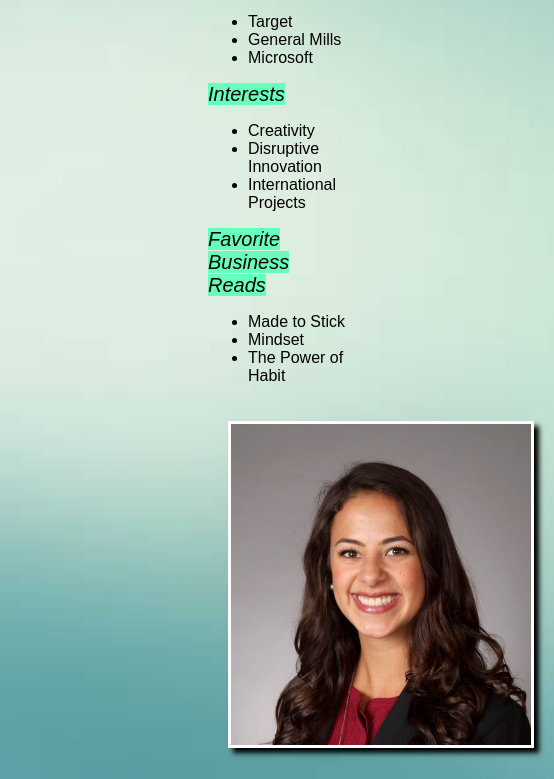
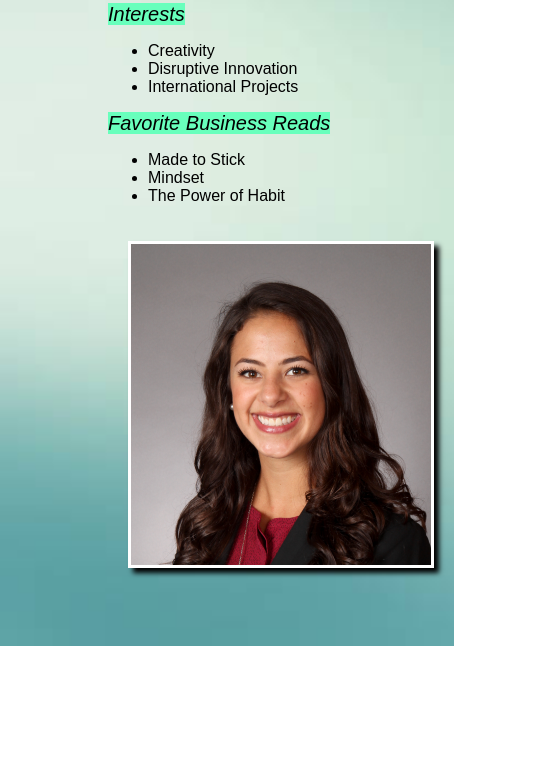
Before and after one commit to ingegroth/HW1, a plain HTML site: page aboutme.html in a window 390 px wide. Shown: the part 252-1031 px from the top of the page, 554 px wide, since content can reach past the window. After the commit the page ends 898 px from the top, so only its background shows below. Drawn offline with Linux system fonts and the light colour scheme.

Commit message:
Padding Change
Updated padding to make it mobile-friendly.

```diff
--- a/aboutme.css
+++ b/aboutme.css
@@ -3,10 +3,10 @@ body {
     background-image: url("backgroundgreen.png");
     background-repeat: no-repeat;
     background-size: cover;
-    padding-top: 100px;
+    padding-top: 80px;
     padding-right: 30px;
     padding-bottom: 50px;
-    padding-left: 200px;
+    padding-left: 100px;
     }
 
 h1 { color: purple;
--- a/aboutme.html
+++ b/aboutme.html
@@ -1,7 +1,7 @@
 
 <html>
   <head>
-    <title>About Me</title>
+    <title> About Me! </title>
         <link rel="stylesheet" href="aboutme.css" >
   </head>
 
```
